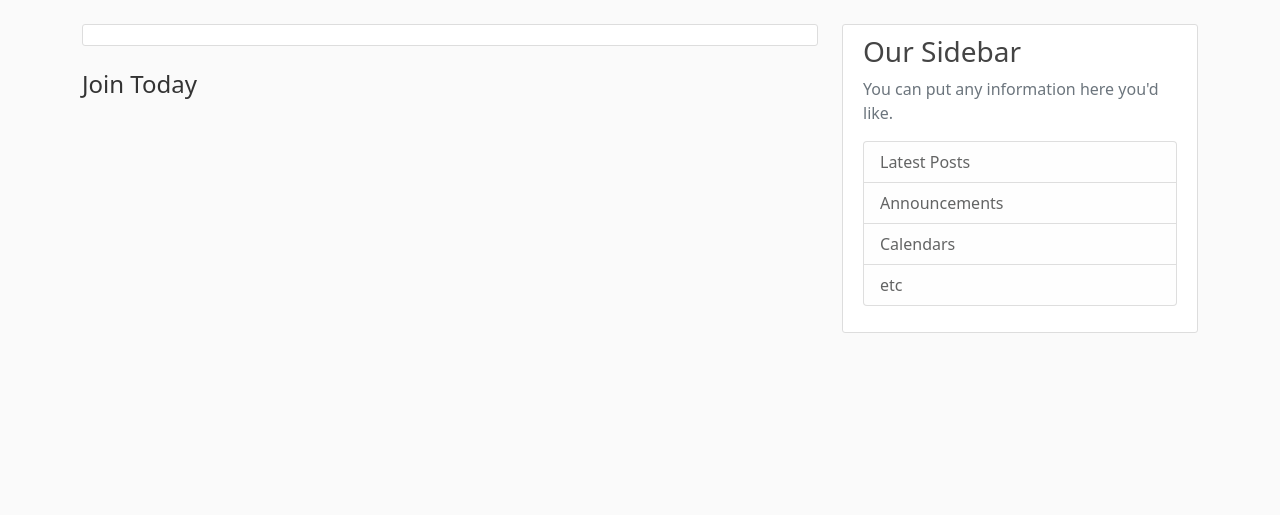
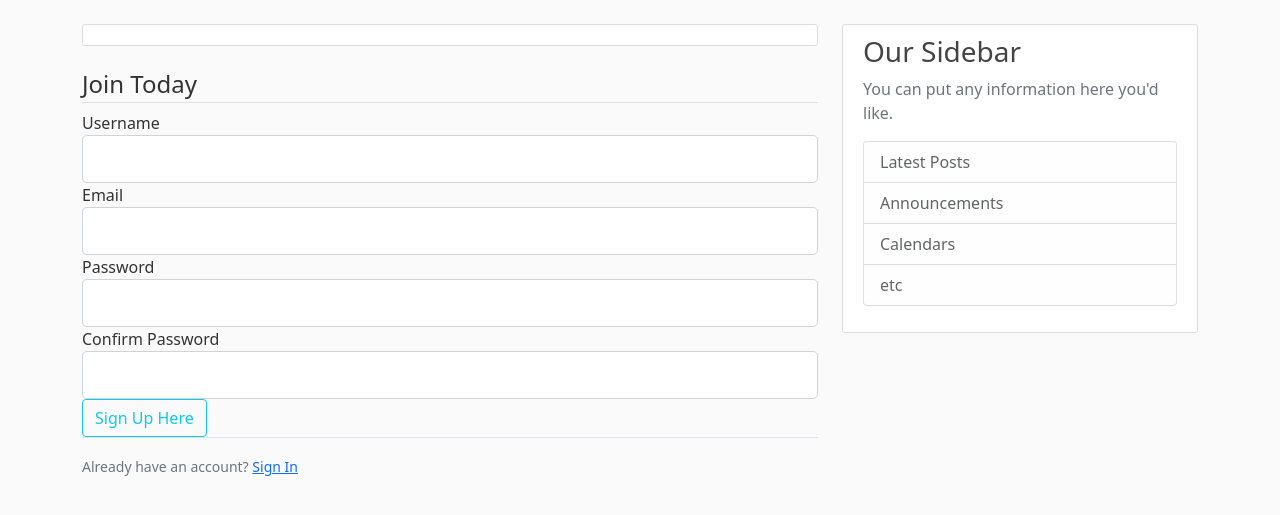
Before and after one commit to BrianOuko/flaskblogapp, a Flask app: page /register in a window 1280 px wide. Shown: the part 56-571 px from the top of the page. Run offline with Flask 3, Linux system fonts and the light colour scheme.

Commit message:
forms and user input

```diff
--- a/flaskblog.py
+++ b/flaskblog.py
@@ -1,9 +1,13 @@
-from flask import Flask, render_template, url_for
+from flask import Flask, render_template, url_for, flash, redirect
+from flask_sqlalchemy import SQLAlchemy #alchemy is a ORM for .py
 from forms import RegistrationForm, LoginForm
 app = Flask (__name__)
 
 #setting a secret key to prevent modifying cookies, cross-siterequests and forgery attacks
-app.config['SECRET_KEY']='0346d7a54607eab673efb17f6eab633fc3c8cafcc2d53cec5ae80379947e0482'
+app.config['SECRET_KEY']='0346d7a54607eab673efb17f6eab633fc3c8cafcc2d53cec5ae80379947e0482'#secret key above generated from python using import secrets|secrets.token_hex(32)
+app.config['SQLALCHEMY_DATABASE_URI']='sqlite:///site.db'
+db=SQLAlchemy(app)
+
 posts= [
     {
         'author': 'Brian O',
@@ -26,14 +30,23 @@ def home ():
 def about ():
     return render_template('about.html', title='About')
 
-@app.route("/register")
+@app.route("/register", methods=['GET', 'POST'])
 def register ():
     form=RegistrationForm()
+    if form.validate_on_submit():
+        flash(f'Account created for {form.username.data}!', 'sucesss')
+        return redirect(url_for('home'))
     return render_template('register.html', title='Register', form=form)
 
-@app.route("/login")
+@app.route("/login", methods=['GET','POST'])
 def login ():
     form=LoginForm()
+    if form.validate_on_submit():
+        if form.email.data=='admin@blog.com' and form.password.data=='password':
+            flash(f"You have been logged in!", 'sucess')
+            return redirect(url_for('home'))
+        else:
+            flash('Login Unsuccessful! Please check your username and password','danger')
     return render_template('login.html', title='Login', form=form)
 
 if __name__== '__main__':
--- a/forms.py
+++ b/forms.py
@@ -10,7 +10,6 @@ class RegistrationForm(FlaskForm):
     submit=SubmitField('Sign Up Here')
 
 class LoginForm(FlaskForm):
-    username=StringField('Username', validators=[DataRequired (), Length (min=2, max =20)])
     email=StringField('Email', validators =[DataRequired(), Email()])
     password=PasswordField('Password', validators=[DataRequired()])
     remember = BooleanField ('Remember Me')
--- a/static/main.css
+++ b/static/main.css
@@ -3,6 +3,7 @@ body {
     background: #fafafa;
     color: #333333;
     margin-top: 5rem;
+
   }
 
   h1, h2, h3, h4, h5, h6 {
--- a/templates/layout.html
+++ b/templates/layout.html
@@ -25,13 +25,13 @@
                 </button>
                 <div class="collapse navbar-collapse" id="navbarToggle">
                   <div class="navbar-nav mr-auto">
-                    <a class="nav-item nav-link" href="/">Home</a>
-                    <a class="nav-item nav-link" href="/about">About</a>
+                    <a class="nav-item nav-link" href="{{url_for('home')}}">Home</a>
+                    <a class="nav-item nav-link" href="{{url_for('about')}}">About</a>
                   </div>
                   <!-- Navbar Right Side -->
                   <div class="navbar-nav">
-                    <a class="nav-item nav-link" href="/login">Login</a>
-                    <a class="nav-item nav-link" href="/register">Register</a>
+                    <a class="nav-item nav-link" href="{{url_for('login')}}">Login</a>
+                    <a class="nav-item nav-link" href="{{url_for('register')}}">Register</a>
                   </div>
                 </div>
               </div>
@@ -40,6 +40,16 @@
           <main role="main" class="container">
             <div class="row">
               <div class="col-md-8">
+                {%with messages = get_flashed_messages(with_categories=true)%}
+                  {%if messages%}
+                    {%for category, message in messages%}
+                    <div class="alert alert-{{category}}">
+                      {{message}}
+                    </div>
+                    {%endfor%}
+                  {%endif%}
+                {%endwith%}
+
                 {% block content %}{% endblock %}
               </div>
               <div class="col-md-4">
--- a/templates/register.html
+++ b/templates/register.html
@@ -4,9 +4,72 @@
         <form method="POST" action="">
             {{form.hidden_tag()}} <!--#hidden_tag adds CSRF token-->
             <fieldset class="form-group">
-                <legend>
-                    Join Today
-                </legend class=border-bottom mb-4>
+                <legend class=border-bottom mb-4>Join Today</legend>
+
+                <div class="form-group">
+                    {{form.username.label(class="form-control-label")}}
+                        {%if form.username.errors%}
+                            {{form.username(class="form-control-lg is-invalid")}}
+                            <div class="invalid-feedback">
+                                {%for error in form.username.errors%}
+                                <span>{{error}}</span>
+                                {%endfor%}
+                            </div>
+                        {%else%}
+                            {{form.username(class="form-control form-control-lg")}}
+                        {%endif%}
+                </div>
+
+                <div class="form-group">
+                    {{form.email.label(class="form-control-label")}}
+                        {%if form.email.errors%}
+                            {{form.email(class="form-control-lg is-invalid")}}
+                            <div class="invalid-feedback">
+                                {%for error in form.email.errors%}
+                                <span>{{error}}</span>
+                                {%endfor%}
+                            </div>
+                        {%else%}
+                            {{form.email(class="form-control form-control-lg")}}
+                        {%endif%}
+                </div>
+
+                <div class="form-group">
+                    {{form.password.label(class="form-control-label")}}
+                        {%if form.password.errors%}
+                            {{form.password(class="form-control-lg is-invalid")}}
+                            <div class="invalid-feedback">
+                                {%for error in form.password.errors%}
+                                <span>{{error}}</span>
+                                {%endfor%}
+                            </div>
+                        {%else%}
+                            {{form.password(class="form-control form-control-lg")}}
+                        {%endif%}
+                </div>
+                <div class="form-group">
+                    {{form.confirm_password.label(class="form-control-label")}}
+                        {%if form.confirm_password.errors%}
+                            {{form.confirm_password(class="form-control-lg is-invalid")}}
+                            <div class="invalid-feedback">
+                                {%for error in form.confirm_password.errors%}
+                                <span>{{error}}</span>
+                                {%endfor%}
+                            </div>
+                        {%else%}
+                            {{form.confirm_password(class="form-control form-control-lg")}}
+                        {%endif%}
+                </div>
             </fieldset>
+            <div class="form-group">
+                {{form.submit(class="btn btn-outline-info")}}
+            </div>
         </form>
+        <div class="border-top pt-3">
+            <small class="text-muted">
+                Already have an account? <a class="ml-2" href="{{url_for('login')}}"> Sign In </a>
+            </small>
+
+        </div>
+
 {%endblock content%}
```
Also changed, not shown: templates/login.html (+54 -0 lines).
